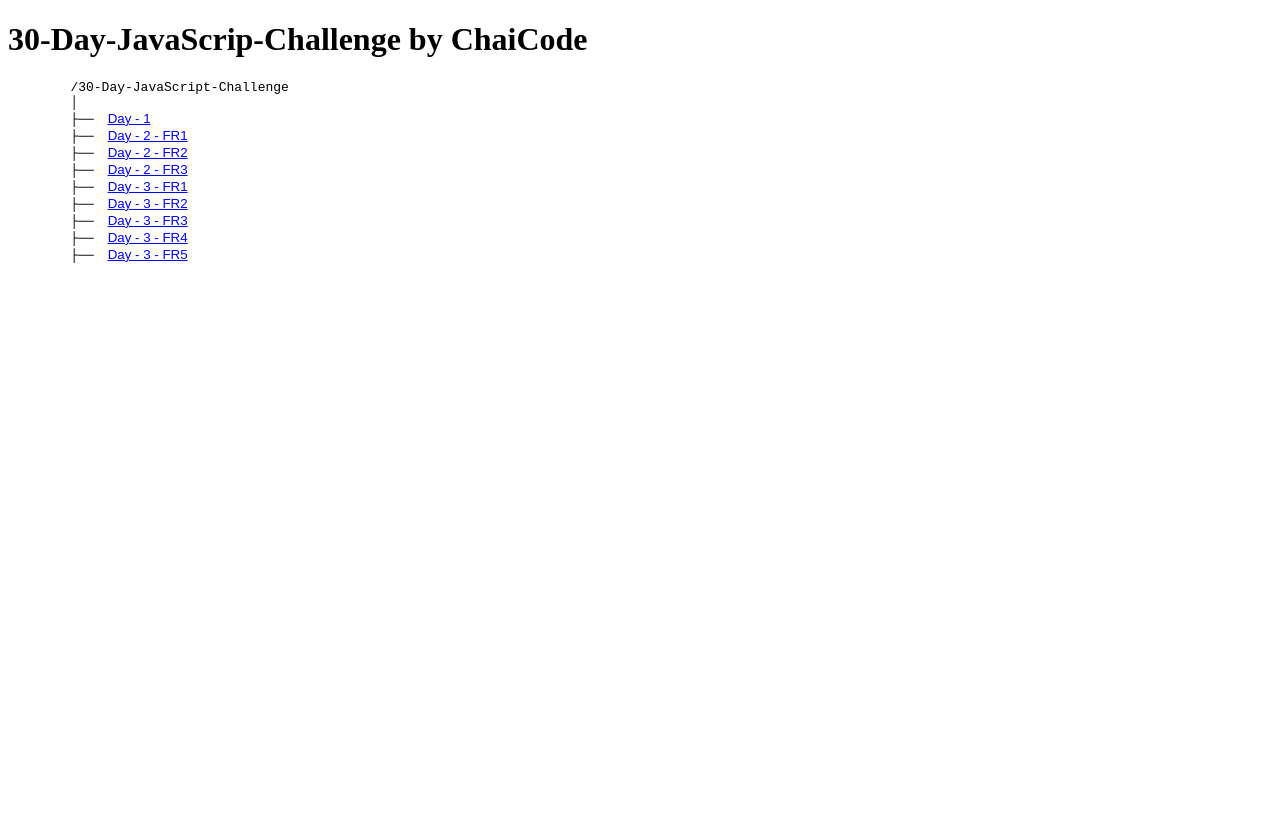
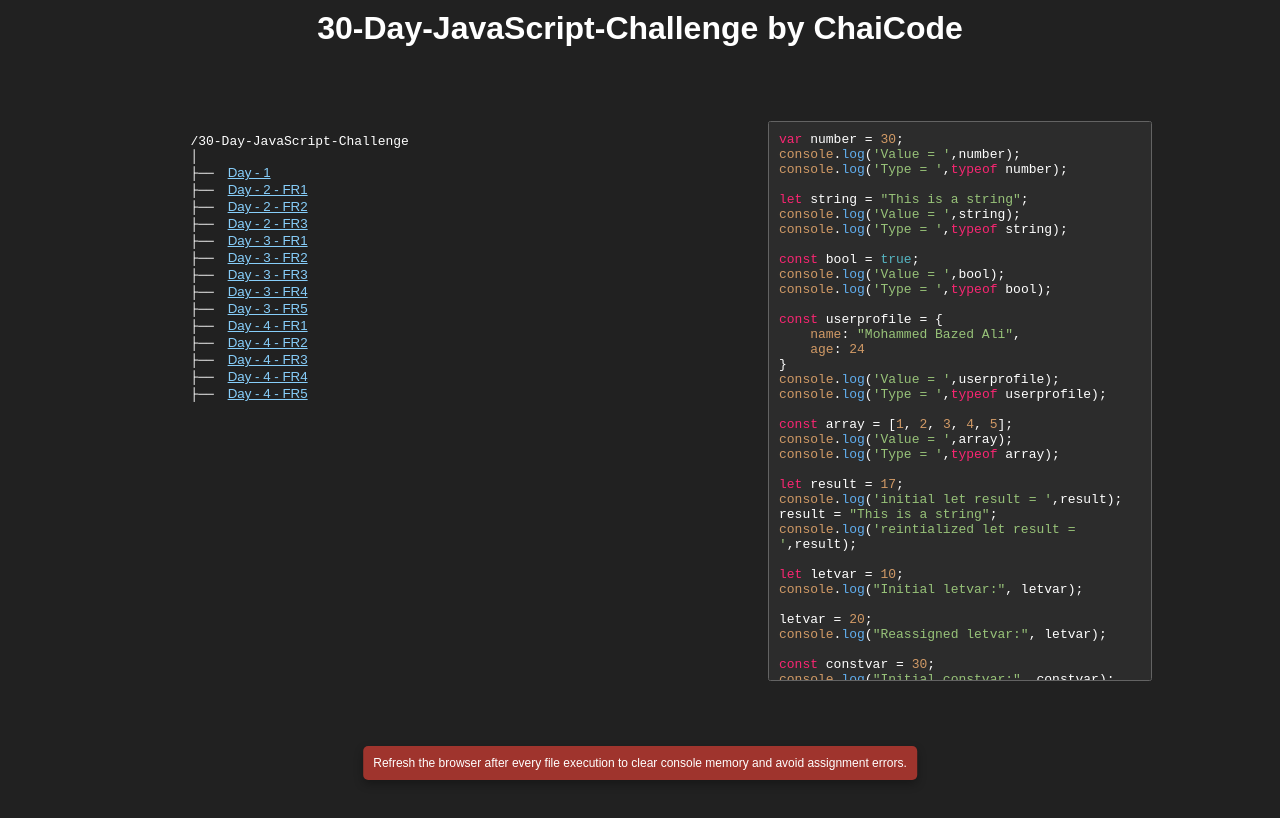
Before and after one commit to mbazed/30-Days-JS-Challenge, a plain HTML site: page index.html in a window 1280 px wide. Both pictures are taken after a click on the button "Day - 1". Drawn offline with nearby package versions, Linux system fonts and the light colour scheme.

Commit message:
till day 4

```diff
--- /dev/null
+++ b/Day4/fr2.js
@@ -0,0 +1,6 @@
+const number = 3;
+
+console.log(`Multiplication Table of ${number}:`);
+for (let i = 1; i <= 10; i++) {
+    console.log(`${number} x ${i} = ${number * i}`);
+}
--- a/index.html
+++ b/index.html
@@ -4,35 +4,137 @@
     <meta charset="UTF-8" />
     <meta name="viewport" content="width=device-width, initial-scale=1.0" />
     <title>JS-Challenge</title>
+    <link
+      rel="stylesheet"
+      href="https://cdnjs.cloudflare.com/ajax/libs/highlight.js/11.9.0/styles/atom-one-dark-reasonable.min.css"
+    />
     <style>
+      body {
+        background-color: rgb(33, 33, 33);
+        color: white;
+        font-family: Arial, sans-serif;
+        margin: 0;
+        padding: 0;
+        display: flex;
+        flex-direction: column;
+        min-height: 100vh; /* Ensure the body takes full height */
+      }
+      h1 {
+        margin: 0;
+        padding: 10px;
+        background-color: rgb(33, 33, 33);
+        text-align: center;
+      }
       button {
         background: none;
         border: none;
-        color: blue;
+        color: lightskyblue;
         text-decoration: underline;
         cursor: pointer;
       }
+      .main-content {
+        display: flex;
+        padding-top: 5%;
+        flex: 1;
+        overflow: hidden;
+      }
+      .alert {
+        position: fixed;
+        bottom: 20px; /* Distance from the bottom */
+        left: 50%;
+        transform: translateX(-50%);
+        max-width: 50%; /* Maximum width of the alert */
+        background-color: #9f342d; /* Red background */
+        color: white; /* White text */
+        text-align: center;
+        padding: 10px;
+        font-size: 12px;
+        box-shadow: 0px 4px 10px rgba(0, 0, 0, 0.3); /* Shadow effect */
+        border-radius: 5px; /* Rounded corners */
+        z-index: 1000; /* Make sure it is on top of other content */
+      }
       pre {
         font-family: monospace;
+        position: absolute;
+        left: 10%;
+        width: 50%;
+        overflow-y: auto;
+        height: 100%; /* Allow it to fill available space */
+      }
+      #filecontents {
+        position: absolute;
+        right: 10%; /* Align to the right */
+        width: 30%; /* 20% width */
+        height: 70%; /* Take remaining space */
+        border-radius: 0.15rem;
+        overflow-y: auto;
+        color: white;
+        background-color: rgb(44, 44, 44);
+        border: 1px solid rgb(99, 99, 99);
+        padding: 10px;
+        max-height: 90%; /* Ensure it does not exceed parent */
+        box-sizing: border-box;
+        font-family: monospace;
+        white-space: pre-wrap;
       }
     </style>
   </head>
   <body>
-    <h1>30-Day-JavaScrip-Challenge by ChaiCode</h1>
-    <pre>
+    <h1>30-Day-JavaScript-Challenge by ChaiCode</h1>
+    <div class="main-content">
+      <pre>
         /30-Day-JavaScript-Challenge
         │
-        ├── <button onclick="loadScript('Day1/tasks.js')">Day - 1</button>
-        ├── <button onclick="loadScript('Day2/fr1.js')">Day - 2 - FR1</button>
-        ├── <button onclick="loadScript('Day2/fr2.js')">Day - 2 - FR2</button>
-        ├── <button onclick="loadScript('Day2/fr3.js')">Day - 2 - FR3</button>
-        ├── <button onclick="loadScript('Day3/fr1.js')">Day - 3 - FR1</button>
-        ├── <button onclick="loadScript('Day3/fr2.js')">Day - 3 - FR2</button>
-        ├── <button onclick="loadScript('Day3/fr3.js')">Day - 3 - FR3</button>
-        ├── <button onclick="loadScript('Day3/fr4.js')">Day - 3 - FR4</button>
-        ├── <button onclick="loadScript('Day3/fr5.js')">Day - 3 - FR5</button>
-    </pre>
+        ├── <button onclick="handleClick('Day1/tasks.js')">Day - 1</button>
+        ├── <button onclick="handleClick('Day2/fr1.js')">Day - 2 - FR1</button>
+        ├── <button onclick="handleClick('Day2/fr2.js')">Day - 2 - FR2</button>
+        ├── <button onclick="handleClick('Day2/fr3.js')">Day - 2 - FR3</button>
+        ├── <button onclick="handleClick('Day3/fr1.js')">Day - 3 - FR1</button>
+        ├── <button onclick="handleClick('Day3/fr2.js')">Day - 3 - FR2</button>
+        ├── <button onclick="handleClick('Day3/fr3.js')">Day - 3 - FR3</button>
+        ├── <button onclick="handleClick('Day3/fr4.js')">Day - 3 - FR4</button>
+        ├── <button onclick="handleClick('Day3/fr5.js')">Day - 3 - FR5</button>
+        ├── <button onclick="handleClick('Day4/fr1.js')">Day - 4 - FR1</button>
+        ├── <button onclick="handleClick('Day4/fr2.js')">Day - 4 - FR2</button>
+        ├── <button onclick="handleClick('Day4/fr3.js')">Day - 4 - FR3</button>
+        ├── <button onclick="handleClick('Day4/fr4.js')">Day - 4 - FR4</button>
+        ├── <button onclick="handleClick('Day4/fr5.js')">Day - 4 - FR5</button>
+      </pre>
+      <div id="filecontents"></div>
+    </div>
+    <div class="alert">
+      Refresh the browser after every file execution to clear console memory and
+      avoid assignment errors.
+    </div>
+    <script src="https://cdnjs.cloudflare.com/ajax/libs/highlight.js/11.9.0/highlight.min.js"></script>
     <script>
+      function highlightSyntax(content) {
+        const element = document.createElement("pre");
+        element.className = "language-javascript";
+        element.innerHTML = content;
+        hljs.highlightElement(element);
+        return element.innerHTML;
+      }
+
+      function loadFile(path) {
+        fetch(path)
+          .then((response) => {
+            if (!response.ok) {
+              throw new Error("HTTP error " + response.status);
+            }
+            return response.text();
+          })
+          .then((data) => {
+            document.getElementById("filecontents").innerHTML =
+              highlightSyntax(data);
+          })
+          .catch((error) => {
+            console.error("Error fetching file: ", error);
+            document.getElementById("filecontents").textContent =
+              "Error fetching file: " + error;
+          });
+      }
+
       function loadScript(src) {
         console.clear();
         const script = document.createElement("script");
@@ -40,8 +142,9 @@
         document.body.append(script);
       }
 
-      function toggle(){
-
+      function handleClick(filePath) {
+        loadFile(filePath);
+        loadScript(filePath);
       }
     </script>
   </body>
```
Also changed, not shown: Day4/fr1.js (added, +11 -0 lines), Day4/fr3.js (added, +7 -0 lines), Day4/fr4.js (added, +9 -0 lines), Day4/fr5.js (added, +9 -0 lines).
